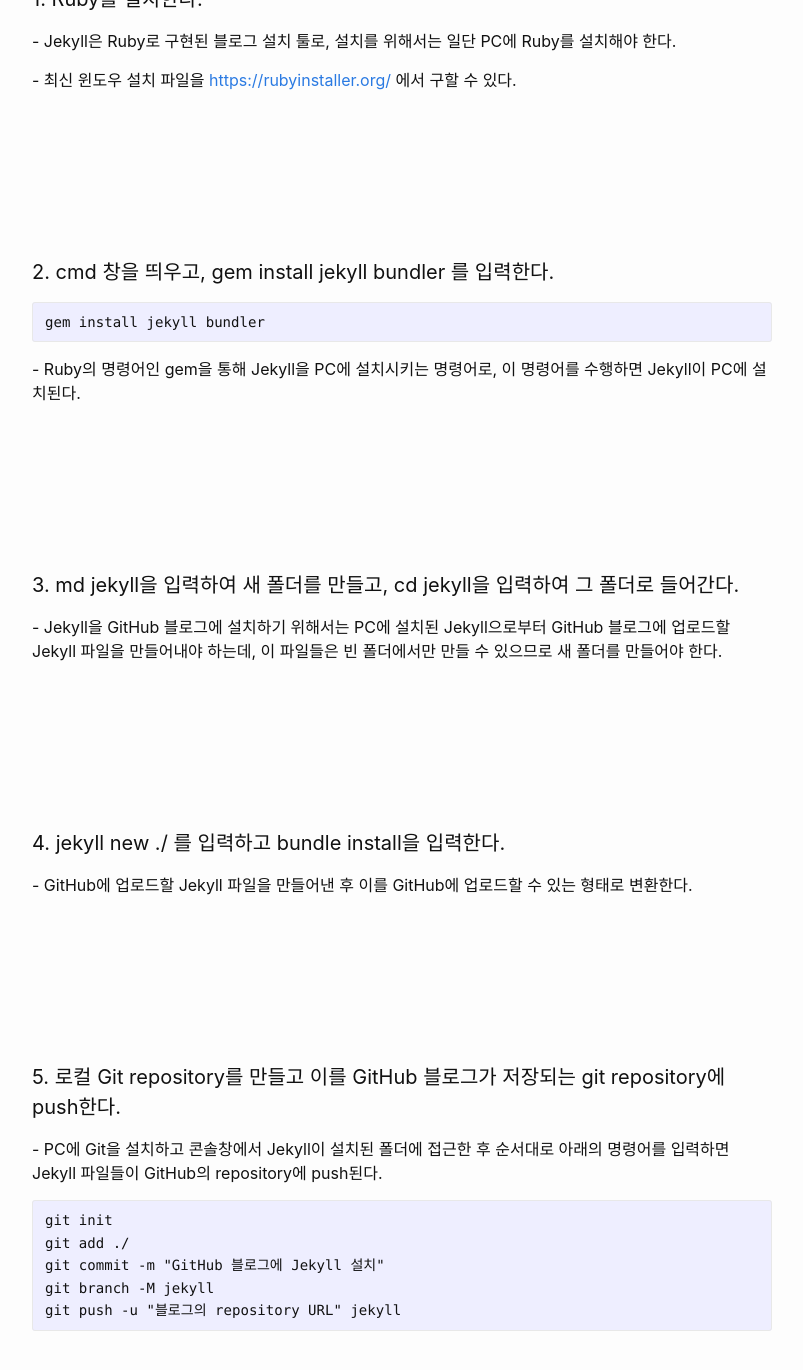
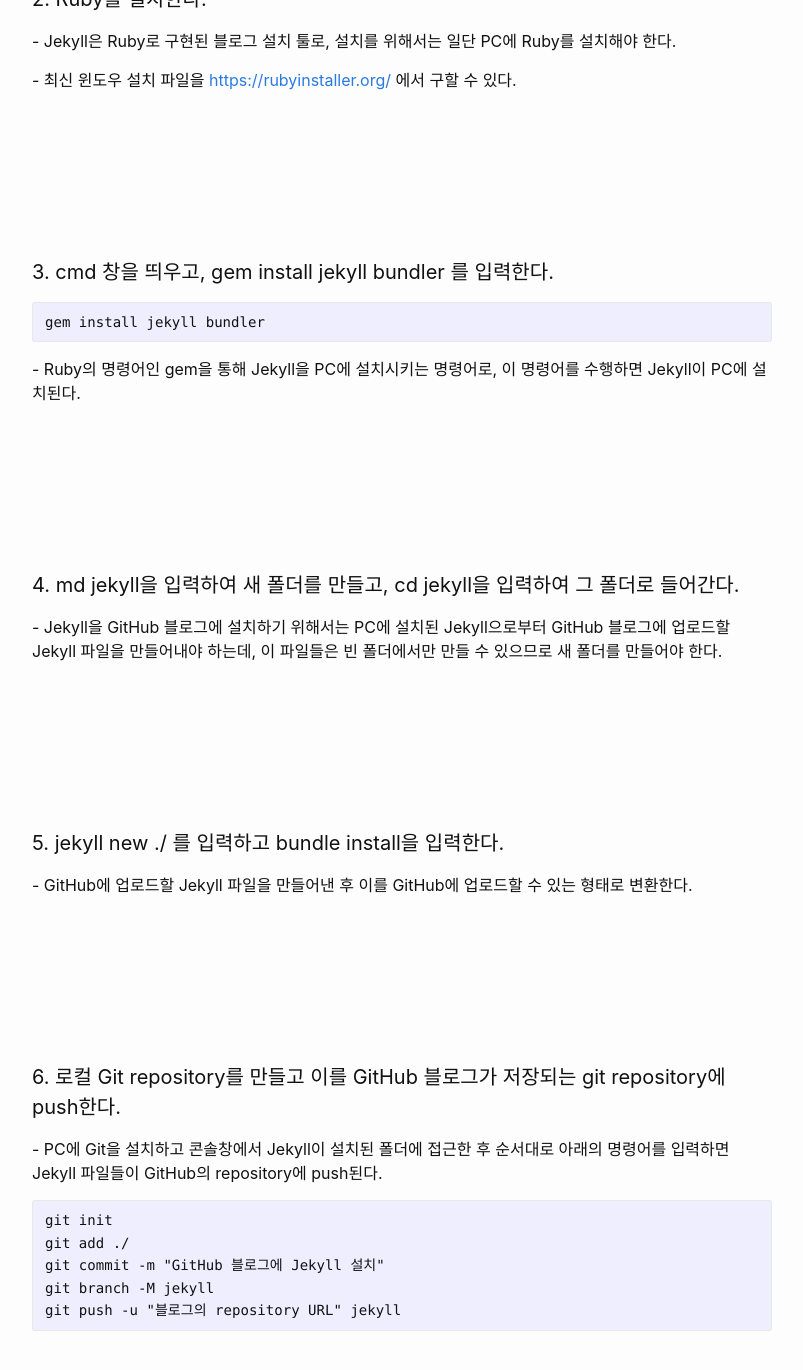
Before and after one commit to kangwooklee29/blog, a Jekyll site: the page built from _posts/2021-09-29-Jekyll설치.md, in a window 1280 px wide and 1400 px high, scrolled down 799 px. Shown: the top 1370 px of the window, without its empty margins (238-1041 px from the left). Built offline with Jekyll 4.4.1, drawn with Linux system fonts in a browser that asks for light colours; our own code applies the rules of GitHub Pages for plain Markdown files; part of the change alters nothing that is shown; some of the changed text lies outside the part shown.

Commit message:
Update 2021-09-29-Jekyll설치.md

````diff
--- a/_posts/2021-09-29-Jekyll설치.md
+++ b/_posts/2021-09-29-Jekyll설치.md
@@ -22,7 +22,7 @@ categories: Jekyll
 
 
 
-#### 1. Ruby를 설치한다.
+#### 2. Ruby를 설치한다.
 
 \- Jekyll은 Ruby로 구현된 블로그 설치 툴로, 설치를 위해서는 일단 PC에 Ruby를 설치해야 한다.
 
@@ -34,7 +34,7 @@ categories: Jekyll
 
 
 
-#### 2. cmd 창을 띄우고, gem install jekyll bundler 를 입력한다.
+#### 3. cmd 창을 띄우고, gem install jekyll bundler 를 입력한다.
 
 ```
 gem install jekyll bundler
@@ -49,7 +49,7 @@ gem install jekyll bundler
 
 
 
-#### 3. md jekyll을 입력하여 새 폴더를 만들고, cd jekyll을 입력하여 그 폴더로 들어간다.
+#### 4. md jekyll을 입력하여 새 폴더를 만들고, cd jekyll을 입력하여 그 폴더로 들어간다.
 
 \- Jekyll을 GitHub 블로그에 설치하기 위해서는 PC에 설치된 Jekyll으로부터 GitHub 블로그에 업로드할 Jekyll 파일을 만들어내야 하는데, 이 파일들은 빈 폴더에서만 만들 수 있으므로 새 폴더를 만들어야 한다.
 
@@ -59,7 +59,7 @@ gem install jekyll bundler
 
 
 
-#### 4. jekyll new ./ 를 입력하고 bundle install을 입력한다.
+#### 5. jekyll new ./ 를 입력하고 bundle install을 입력한다.
 
 \- GitHub에 업로드할 Jekyll 파일을 만들어낸 후 이를 GitHub에 업로드할 수 있는 형태로 변환한다.
 
@@ -71,7 +71,7 @@ gem install jekyll bundler
 
 
 
-#### 5. 로컬 Git repository를 만들고 이를 GitHub 블로그가 저장되는 git repository에 push한다.
+#### 6. 로컬 Git repository를 만들고 이를 GitHub 블로그가 저장되는 git repository에 push한다.
 
 \- PC에 Git을 설치하고 콘솔창에서 Jekyll이 설치된 폴더에 접근한 후 순서대로 아래의 명령어를 입력하면 Jekyll 파일들이 GitHub의 repository에 push된다.
 
@@ -86,6 +86,6 @@ git push -u "블로그의 repository URL" jekyll
 
   <br><br><br><br><br>
 
-#### 6. 블로그 repository 페이지의 Settings 탭에서 블로그가 웹에 공개되게 설정한다.
+#### 7. 블로그 repository 페이지의 Settings 탭에서 블로그가 웹에 공개되게 설정한다.
 
 \- Settings 탭의 Pages 메뉴에 들어가면 Source 항목에 None으로 설정된 셀렉트 박스가 있는데, 이를 클릭해 (블로그가 저장된 브랜치인) Jekyll로 변경 후 Save 버튼을 누르면 설정이 끝난다. (repository 이름이 GitHub 계정명.github.io라면 이미 설정이 돼있는 경우가 있다.)
````
